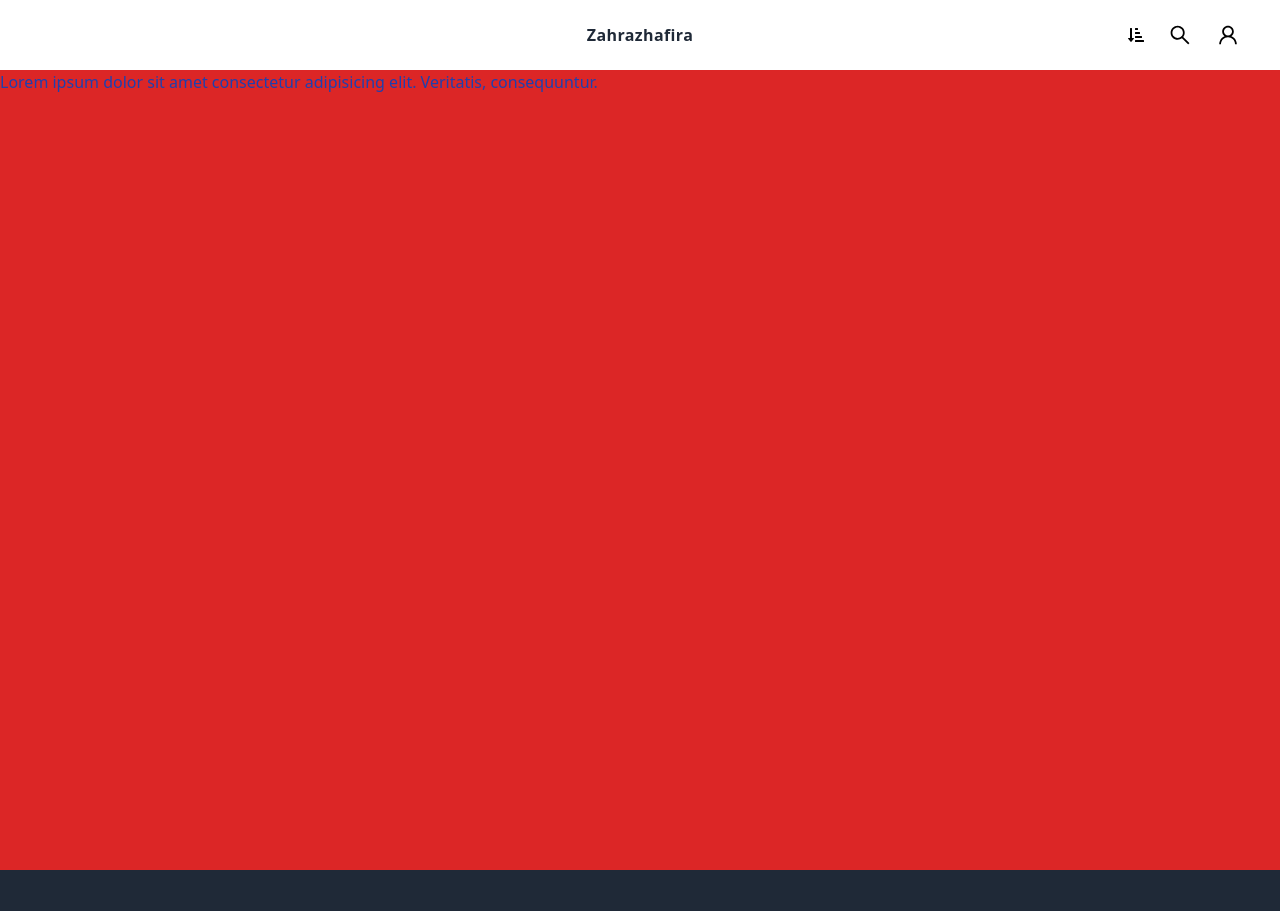
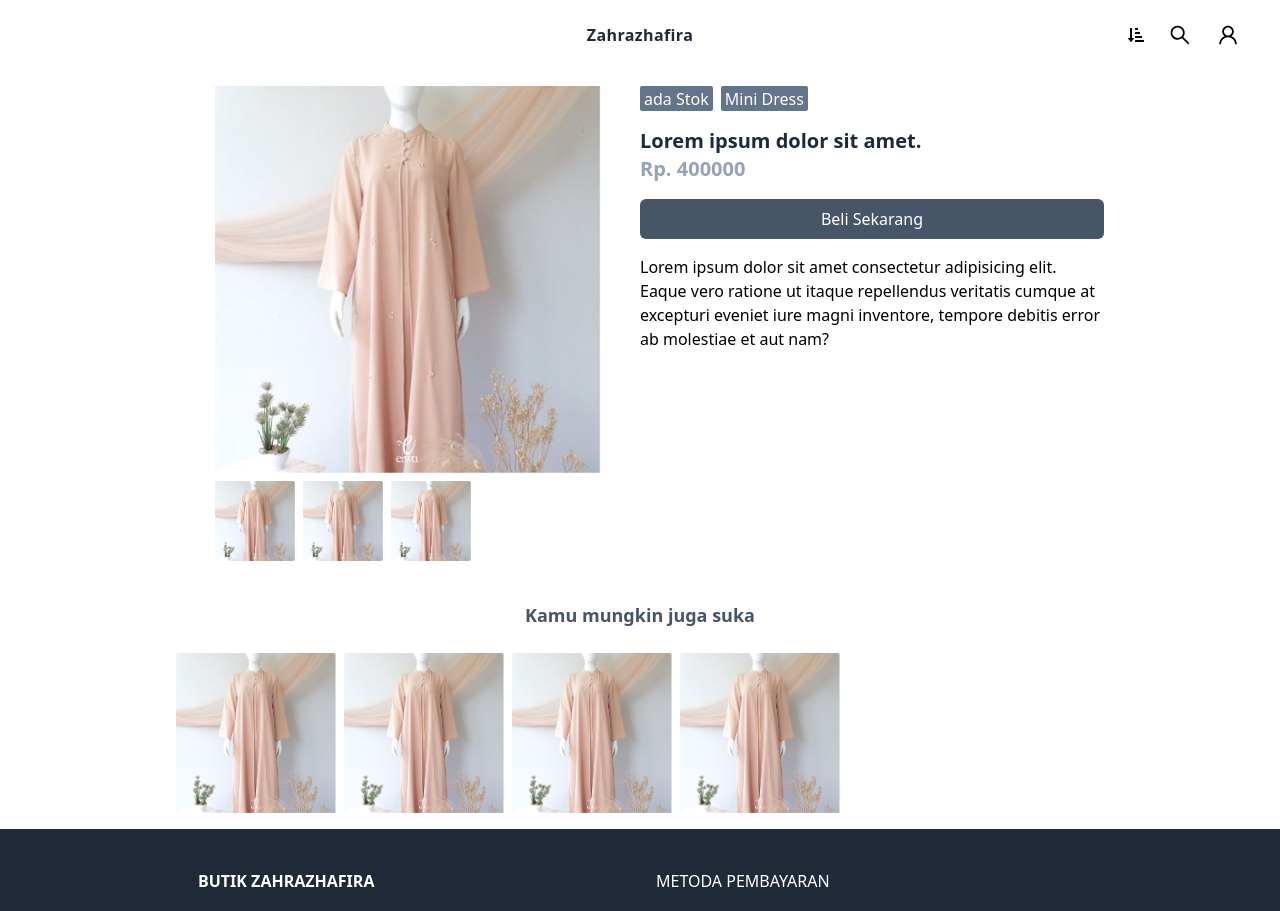
Before and after one commit to Al-Aswad/fe-butik-nextjs, a Next.js app: page /products/1 in a window 1280 px wide. Shown: the top 911 px of the page. Built offline with nearby package versions, Linux system fonts and the light colour scheme.

Commit message:
detail product onprogress

```diff
--- a/components/Banner/Banner.jsx
+++ b/components/Banner/Banner.jsx
@@ -1,12 +1,13 @@
 import Image from 'next/image';
 import iconLogo from '../../public/img/logo.png';
-import imgBanner from '../../public/img/img-banner.jpg';
+import imgBanner from '../../public/img/img-banner1.jpg';
 import { AiFillStar } from "react-icons/ai";
 
 function Banner() {
     return (
         <div>
-            <div className="flex items-center justify-center max-w-[1024px] mx-auto">
+            {/* <div className="flex items-center justify-center max-w-[1024px] mx-auto"> */}
+            <div className="flex items-center justify-center max-w-11/12 mx-auto">
                 <Image className="rounded-md" src={imgBanner} alt="image banner" />
             </div>
 
--- a/components/Header/Header.jsx
+++ b/components/Header/Header.jsx
@@ -19,8 +19,8 @@ const Header = () => {
                             <div />
                         </div>
                         <div className="flex flex-auto w-4/6 pl-4 sm:pl-0 sm:text-center sm:justify-center sm:w-2/6">
-                            <Link href="/">
-                                <p className="font-semibold tracking-wide text-gray-800 text-md">
+                            <Link href="/" >
+                                <p className="font-semibold cursor-pointer tracking-wide text-gray-800 text-md">
                                     Zahrazhafira
                                 </p>
                             </Link>
--- a/pages/index.js
+++ b/pages/index.js
@@ -79,6 +79,10 @@ export default function Home() {
                     Item Three
                 </TabPanel>
             </TabContext>
+
+            <div className='flex justify-center'>
+                <button className='py-2 px-4 rounded-md bg-slate-700 text-white'>More</button>
+            </div>
         </div>
     );
 }
--- a/pages/products/[slug].jsx
+++ b/pages/products/[slug].jsx
@@ -1,9 +1,124 @@
+import Image from 'next/image'
 import React from 'react'
 
 const ProductDetails = () => {
     return (
-        <div className='h-screen bg-red-600 top-[65px]'>
-            <h1 className='text-blue-800'>Lorem ipsum dolor sit amet consectetur adipisicing elit. Veritatis, consequuntur.</h1>
+        <div className='w-full p-2 mx-auto sm:p-4 lg:w-3/4'>
+
+            <div className='grid grid-cols-2'>
+                <div className='product__detail-container gap-2 overflow-hidden rounded-md flex justify-center flex-col items-center'>
+                    <div className='w-10/12'>
+                        <Image
+                            className="object-contain w-full h-full "
+                            src="/img/product1.jpeg"
+                            alt="image-product"
+                            width="100%"
+                            height="100%"
+                            layout="responsive"
+                        />
+
+                    </div>
+                    <div className='flex justify-start gap-2 w-10/12'>
+                        <div className="w-20 overflow-hidden rounded-sm">
+                            <Image
+                                className="object-contain w-full h-full "
+                                src="/img/product1.jpeg"
+                                alt="image-product"
+                                width="100%"
+                                height="100%"
+                                layout="responsive"
+                            />
+                        </div>
+                        <div className="w-20 overflow-hidden rounded-sm">
+                            <Image
+                                className="object-contain w-full h-full "
+                                src="/img/product1.jpeg"
+                                alt="image-product"
+                                width="100%"
+                                height="100%"
+                                layout="responsive"
+                            />
+                        </div>
+                        <div className="w-20 overflow-hidden rounded-sm">
+                            <Image
+                                className="object-contain w-full h-full "
+                                src="/img/product1.jpeg"
+                                alt="image-product"
+                                width="100%"
+                                height="100%"
+                                layout="responsive"
+                            />
+                        </div>
+
+                    </div>
+                </div>
+                <div>
+                    <div className='flex gap-4 flex-col'>
+                        <div className='flex gap-2'>
+                            <span className='bg-slate-500 text-white p-[0.5px] px-1 rounded-sm'>ada Stok</span>
+                            <span className='bg-slate-500 text-white p-[0.5px] px-1 rounded-sm'>Mini Dress</span>
+                        </div>
+
+                        <div>
+                            <h1 className='text-xl font-semibold text-slate-800'>Lorem ipsum dolor sit amet.</h1>
+                            <h1 className='text-xl font-semibold text-slate-400'>Rp. 400000</h1>
+                        </div>
+
+                        <button className='py-2 px-4 bg-slate-600 text-white rounded-md'>Beli Sekarang</button>
+                        <div>
+                            <p>Lorem ipsum dolor sit amet consectetur adipisicing elit. Eaque vero ratione ut itaque repellendus veritatis cumque at excepturi eveniet iure magni inventore, tempore debitis error ab molestiae et aut nam?</p>
+                        </div>
+                    </div>
+                </div>
+            </div>
+
+            <div className='mt-10 text-center'>
+                <h3 className='font-semibold text-lg text-slate-600'>Kamu mungkin juga suka</h3>
+
+                <div className='flex justify-start gap-2 mt-6'>
+                    <div className="w-40 overflow-hidden rounded-sm">
+                        <Image
+                            className="object-contain w-full h-full "
+                            src="/img/product1.jpeg"
+                            alt="image-product"
+                            width="100%"
+                            height="100%"
+                            layout="responsive"
+                        />
+                    </div>
+                    <div className="w-40 overflow-hidden rounded-sm">
+                        <Image
+                            className="object-contain w-full h-full "
+                            src="/img/product1.jpeg"
+                            alt="image-product"
+                            width="100%"
+                            height="100%"
+                            layout="responsive"
+                        />
+                    </div>
+                    <div className="w-40 overflow-hidden rounded-sm">
+                        <Image
+                            className="object-contain w-full h-full "
+                            src="/img/product1.jpeg"
+                            alt="image-product"
+                            width="100%"
+                            height="100%"
+                            layout="responsive"
+                        />
+                    </div>
+                    <div className="w-40 overflow-hidden rounded-sm">
+                        <Image
+                            className="object-contain w-full h-full "
+                            src="/img/product1.jpeg"
+                            alt="image-product"
+                            width="100%"
+                            height="100%"
+                            layout="responsive"
+                        />
+                    </div>
+                </div>
+            </div>
+
         </div>
     )
 }
```
Also changed, not shown: public/img/img-banner1.jpg (added).
